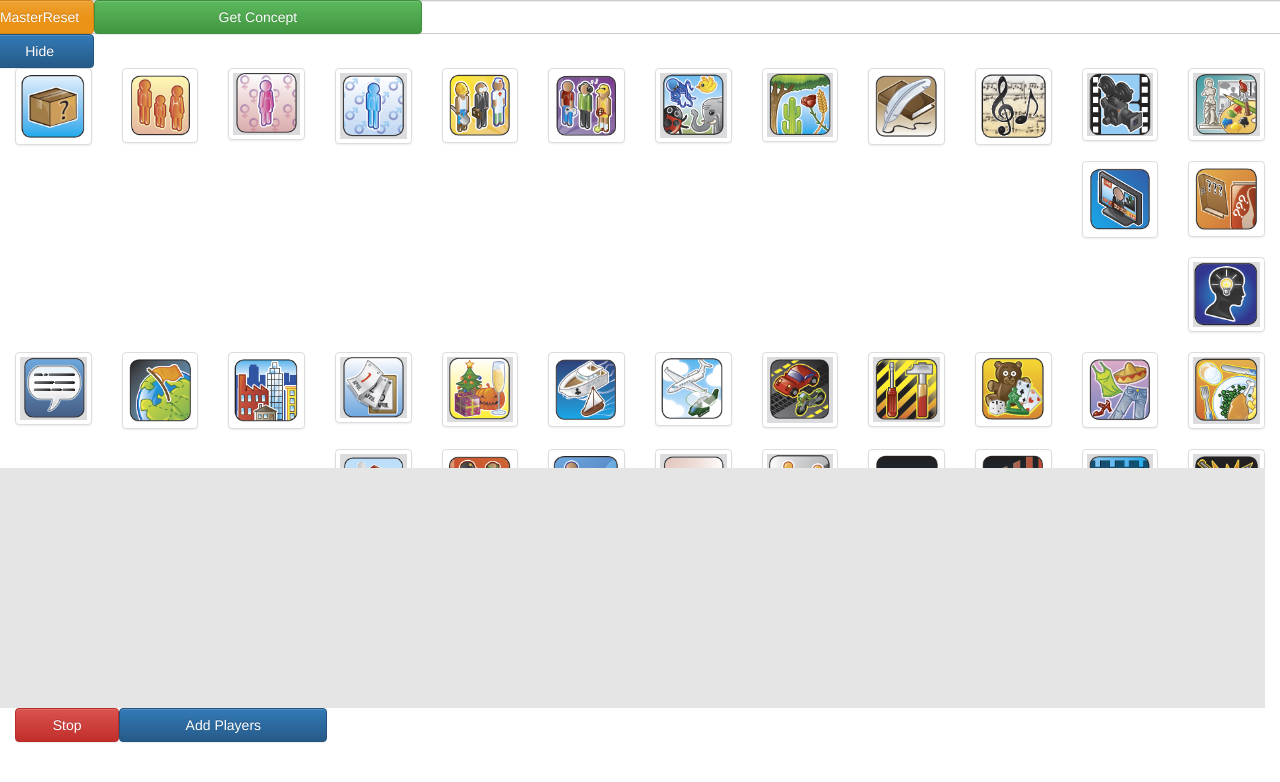
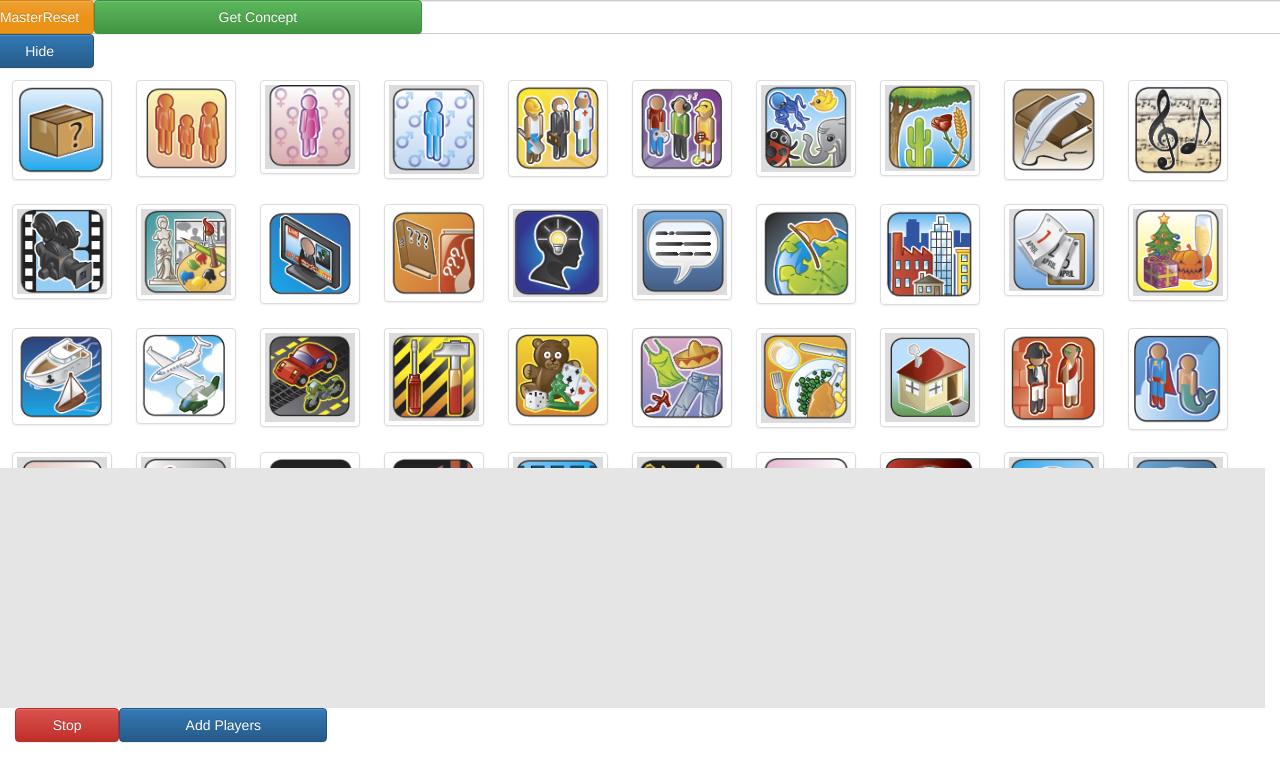
Before and after one commit to Aceltis/ACM_Workshop, a React app: page / in a window 1280 px wide. Shown: the top 782 px of the page. Built offline with nearby package versions, Linux system fonts and the light colour scheme.

Commit message:
Fix dev server cmd

```diff
--- a/src/components/ConceptLibrary.tsx
+++ b/src/components/ConceptLibrary.tsx
@@ -21,7 +21,7 @@ class ConceptImage extends React.Component<any, any> {
         var disableClass = this.state.selected ? "disableImage" : "";
 
         return (
-            <div className={disableClass + " col-md-1 conceptImage"}>
+            <div className={disableClass + " conceptImage"}>
                 <a href="#" className="thumbnail" onClick={() => this.clickHandler()}>
                     <img src={"src/images/image"+ this.props.index +".png"} alt="Image not found" />
                 </a>
--- a/src/styles/main.css
+++ b/src/styles/main.css
@@ -25,6 +25,10 @@ html, body, .fullSize {
 }
 
 .conceptImage {
+    width: 100px;
+    height: 100px;
+    margin: 12px;
+    float: left;
 }
 
 .board {
```
